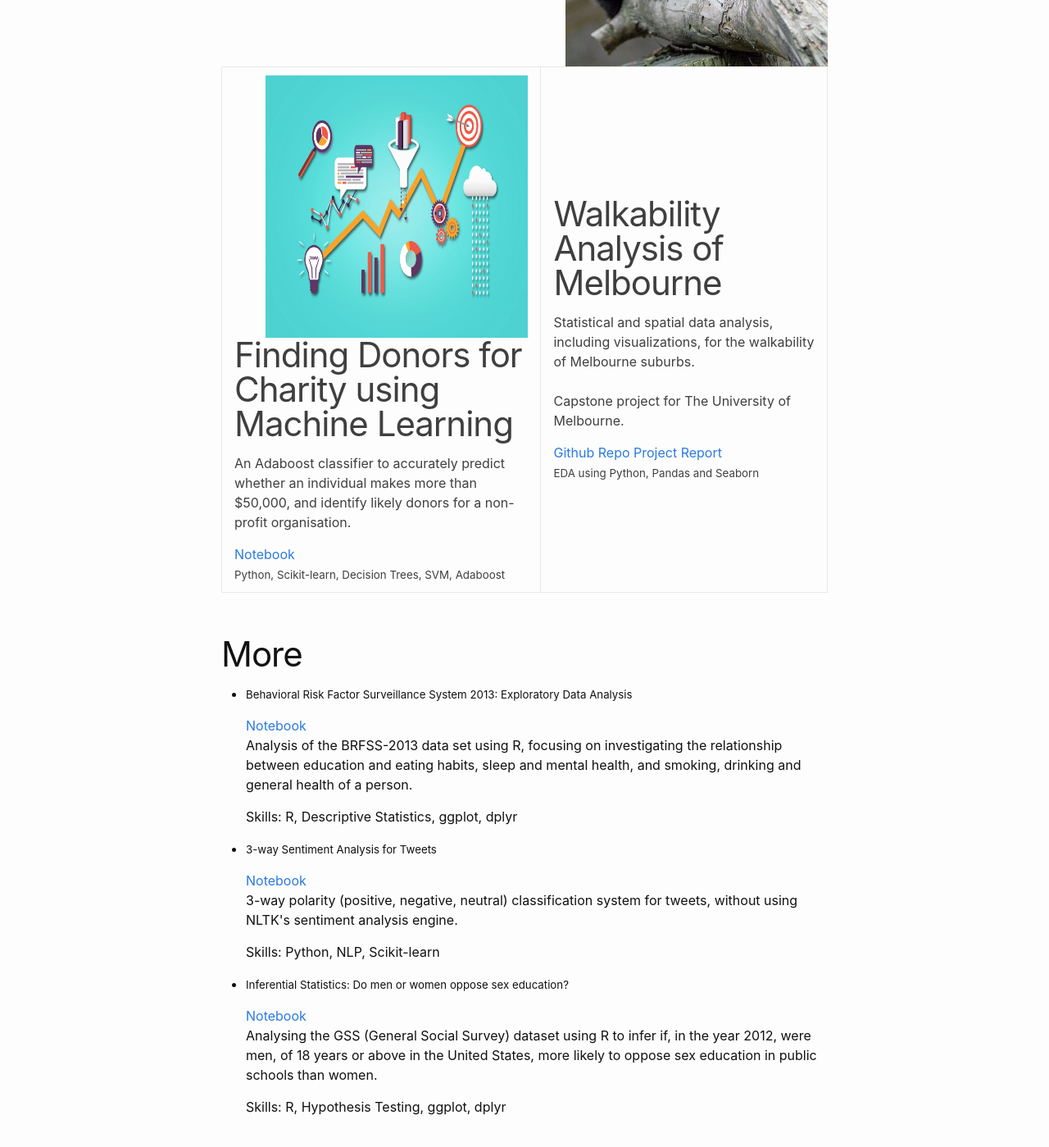
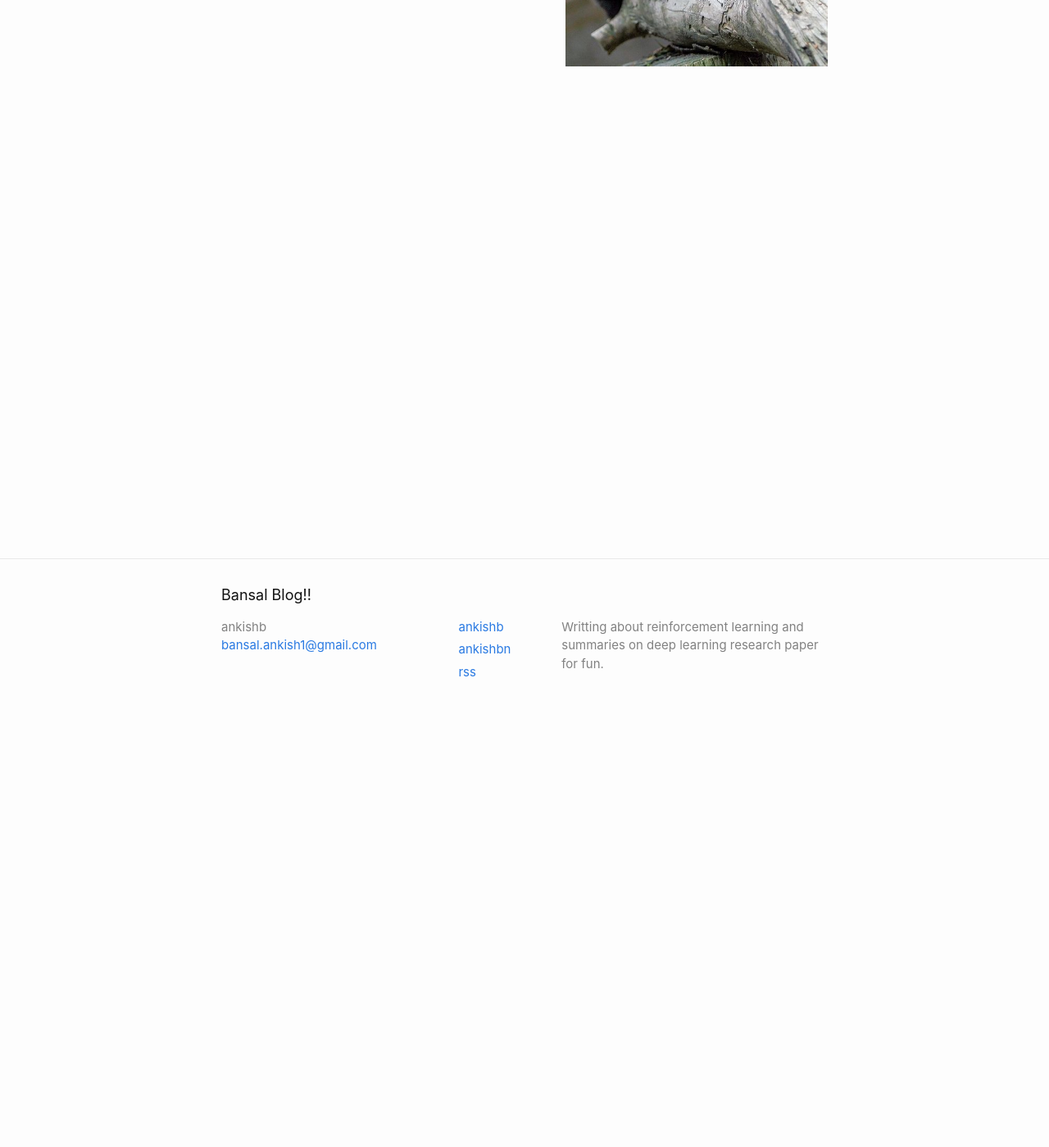
Before and after one commit to ankishb/ankishb.github.io, a Jekyll site: the page built from About.html, in a window 1280 px wide and 1400 px high, scrolled down 509 px. Shown: the whole window at 82% size. Built offline with Jekyll 4.4.1, drawn with Linux system fonts in a browser that asks for light colours.

Commit message:
add everything

```diff
--- a/About.html
+++ b/About.html
@@ -12,83 +12,3 @@ permalink: /about/
 
 
 <p> I'm writting quick summary of the paper, which i am implementing. Send me an email: bansal.ankish1 AT gmail.com, if you have questions or find error in my posts. Thanks :)</p>
-
-<br>
-<br>
-<br>
-
-<table>
-<tr>
-
-<td>
-<div class="card">
-	<img align="right" width="320" height="320" src="/assets/images1/analytics1.jpg">
- 	<div class="card-block">
- 		<h1 class="card-title">Finding Donors for Charity using Machine Learning</h4>
- 		<p class="card-text">An Adaboost classifier to accurately predict whether an individual makes more than $50,000, and identify likely donors for a non-profit organisation.</p>
- 	</div>
-
- 	<div class="card-buttons">
- 		<a href="/portfolio/finding_donors" target="_blank" class="btn btn-primary">Notebook</a>
- 	</div>
-
- 	<div class="card-footer">
- 		<small class="text-muted">Python, Scikit-learn, Decision Trees, SVM, Adaboost</small>
- 	</div>
- </div>
-</td>
-
-<td>
- <div class="card">
-	<img src="{{url_for('static', filename='cat1.jpeg')}}" />
-	<!-- <img class="card-img-top" src="cat1.jpeg" alt="Walkability map">
- 	 -->
- 	<div class="card-block">
- 		<h1 class="card-title">Walkability Analysis of Melbourne</h1>
- 		<p class="card-text">Statistical and spatial data analysis, including visualizations, for the walkability of Melbourne suburbs.<br><br>Capstone project for The University of Melbourne.</p>
- 	</div>
-
- 	<div class="card-buttons">
- 		<a href="https://github.com/sajal2692/Scalable-Walkability-Analysis-of-Melbourne" target="_blank" class="btn btn-primary">Github Repo</a>
- 		<a href="https://drive.google.com/file/d/0B6iWmt6x1KamOHRwZ2otN09mdXc/view?usp=sharing" target="_blank" class="btn btn-primary">Project Report</a>
- 	</div>
-
- 	<div class="card-footer">
- 		<small class="text-muted">EDA using Python, Pandas and Seaborn</small>
- 	</div>
-</div>
-</td>
-</tr>
-</table>
-
-
-
-<br>
-<h1>More</h1>
-<ul>
-	<li class="list-group-item">
-     	<div class="d-flex w-100 justify-content-between">
-     		<h5>Behavioral Risk Factor Surveillance System 2013: Exploratory Data Analysis</h5>
-     		<a target="_blank" href="/portfolio/brfss2013_eda">Notebook</a>
-     	</div>
-     	<p>Analysis of the BRFSS-2013 data set using R, focusing on investigating the relationship between education and eating habits, sleep and mental health, and smoking, drinking and general health of a person.</p>
-     	<p class="list-group-skills">Skills: R, Descriptive Statistics, ggplot, dplyr</p>
-     </li>
-
-     <li class="list-group-item">
-     	<div class="d-flex w-100 justify-content-between">
-     		<h5>3-way Sentiment Analysis for Tweets</h5>
-     		<a target="_blank" href="/portfolio/sentiment_analysis_tweets">Notebook</a>
-     	</div>
-     	<p>3-way polarity (positive, negative, neutral) classification system for tweets, without using NLTK's sentiment analysis engine.</p>
-     	<p class="list-group-skills">Skills: Python, NLP, Scikit-learn</p>
-     </li>
-     <li class="list-group-item">
-     	<div class="d-flex w-100 justify-content-between">
-     		<h5>Inferential Statistics: Do men or women oppose sex education?</h5>
-     		<a target="_blank" href="/portfolio/gss_inferential">Notebook</a>
-     	</div>
-     	<p>Analysing the GSS (General Social Survey) dataset using R to infer if, in the year 2012, were men, of 18 years or above in the United States, more likely to oppose sex education in public schools than women.</p>
-     	<p class="list-group-skills">Skills: R, Hypothesis Testing, ggplot, dplyr</p>
-     </li>
-</ul>
```
